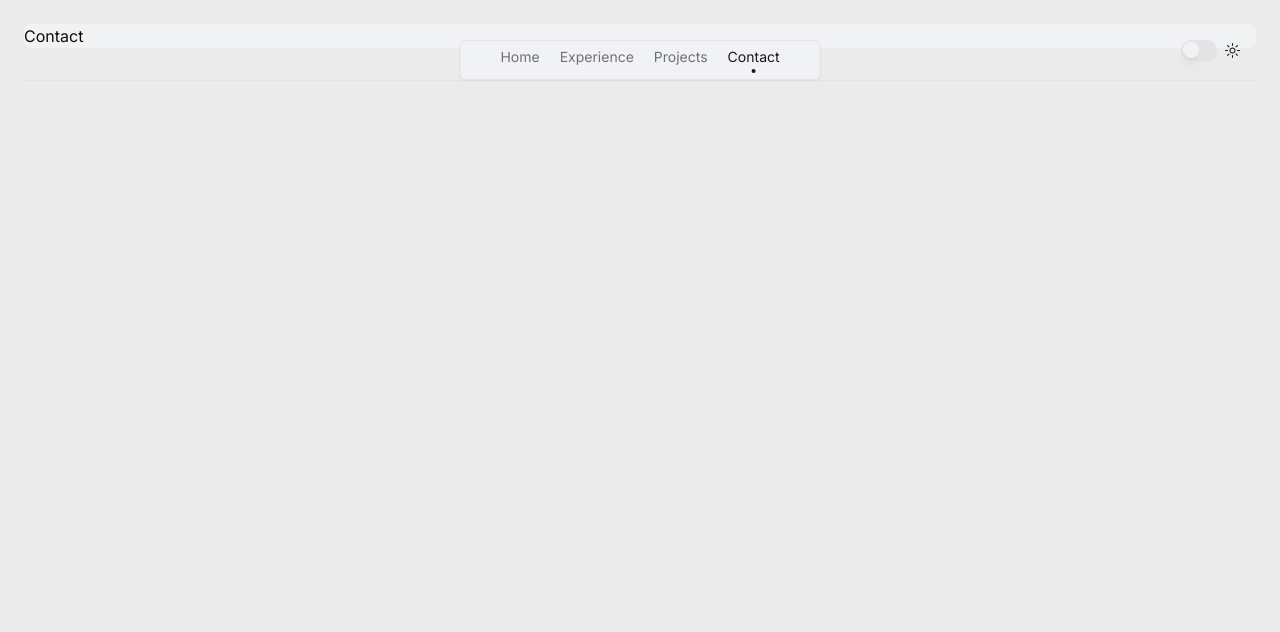
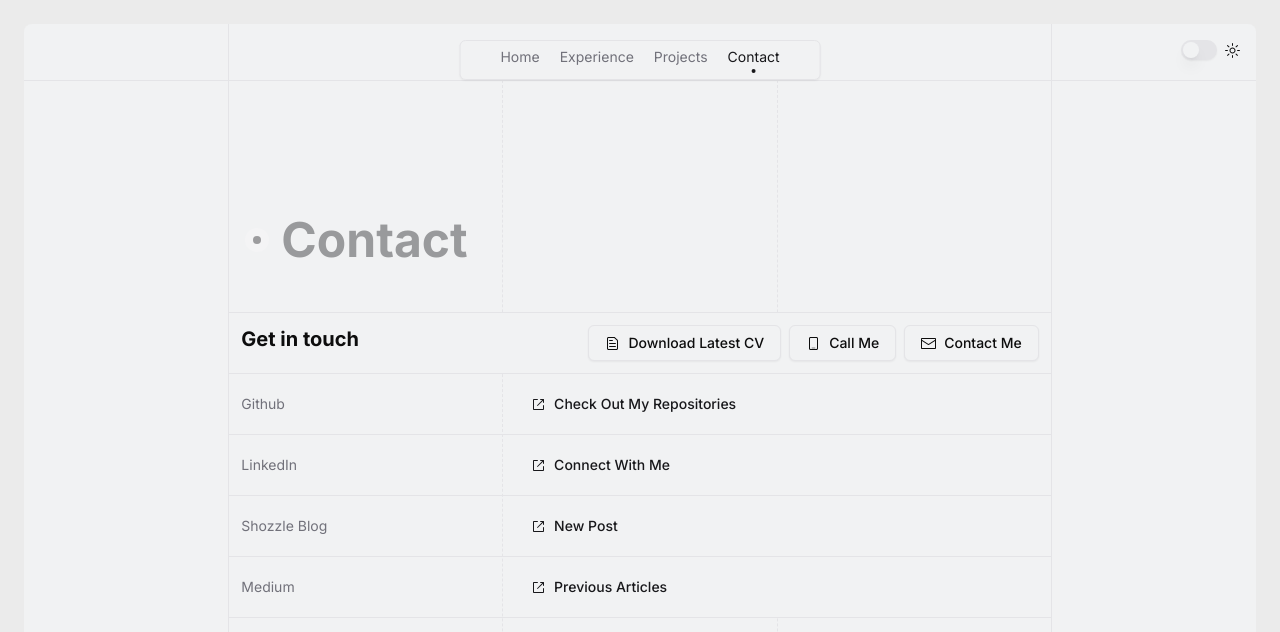
Before and after one commit to tsungyu927/tsungyu927.github.io, a Next.js app: page /contact in a window 1280 px wide. Shown: the top 632 px of the page. Built offline with nearby package versions, Linux system fonts and the light colour scheme.

Commit message:
feat: add contact page

```diff
--- a/app/contact/page.tsx
+++ b/app/contact/page.tsx
@@ -1,3 +1,48 @@
+import Header from "@/components/Header";
+import Wrapper from "@/components/Wrapper";
+import ContactCard from "@/components/cards/ContactCard";
+import ContactButton from "@/components/modules/ContactButton";
+import data from "@/constants/profile.json";
+import {
+  FileTextIcon,
+  MobileIcon,
+  EnvelopeClosedIcon,
+} from "@radix-ui/react-icons";
+
 export default function Contact() {
-  return <main className="flex">Contact</main>;
+  const { profile, contact } = data;
+
+  return (
+    <Wrapper>
+      <div className="absolute left-0 mt-14 w-1/3 h-[calc(100%-56px)] border-r border-dashed" />
+      <div className="absolute right-0 mt-14 w-1/3 h-[calc(100%-56px)] border-l border-dashed" />
+      <div className="relative z-10 w-full min-h-[calc(100dvh-48px)] pt-48">
+        <div className="px-4 mb-12">
+          <Header>Contact</Header>
+        </div>
+        <div className="w-full p-3 flex justify-between bg-background font-bold border-y">
+          <h3 className="text-lg">Get in touch</h3>
+          <div className="flex gap-2">
+            <ContactButton href={profile.resume}>
+              <FileTextIcon />
+              Download Latest CV
+            </ContactButton>
+            <ContactButton href={`tel:${profile.phone}`}>
+              <MobileIcon />
+              Call Me
+            </ContactButton>
+            <ContactButton href={`mailto:${profile.email}`}>
+              <EnvelopeClosedIcon />
+              Contact Me
+            </ContactButton>
+          </div>
+        </div>
+        <div className="mb-4 flex flex-col">
+          {contact.map((item) => (
+            <ContactCard key={item.title} {...item} />
+          ))}
+        </div>
+      </div>
+    </Wrapper>
+  );
 }
--- /dev/null
+++ b/components/cards/ContactCard.tsx
@@ -0,0 +1,32 @@
+import { Button } from "@/components/ui/button";
+import { ExternalLinkIcon } from "@radix-ui/react-icons";
+
+type ContactCard = {
+  title: string;
+  link: string;
+  btnText: string;
+};
+
+const ContactCard = ({ title, link, btnText }: ContactCard) => {
+  return (
+    <section className="w-full flex text-sm text-muted-foreground border-b">
+      <div className="p-3 w-1/3 flex items-center">
+        <h3>{title}</h3>
+      </div>
+      <div className="p-3 w-2/3 bg-background">
+        <Button variant="link" asChild>
+          <a
+            href={link}
+            target="_blank"
+            className="flex gap-2 font-light text-sm"
+          >
+            <ExternalLinkIcon />
+            {btnText}
+          </a>
+        </Button>
+      </div>
+    </section>
+  );
+};
+
+export default ContactCard;
--- /dev/null
+++ b/components/modules/ContactButton.tsx
@@ -0,0 +1,18 @@
+import { Button } from "@/components/ui/button";
+
+type ContactButtonProps = {
+  children: React.ReactNode;
+  href: string;
+};
+
+const ContactButton = ({ href, children }: ContactButtonProps) => {
+  return (
+    <Button variant="outline" asChild>
+      <a href={href} target="_blank" className="flex items-center gap-2">
+        {children}
+      </a>
+    </Button>
+  );
+};
+
+export default ContactButton;
--- /dev/null
+++ b/components/ui/button.tsx
@@ -0,0 +1,57 @@
+import * as React from "react"
+import { Slot } from "@radix-ui/react-slot"
+import { cva, type VariantProps } from "class-variance-authority"
+
+import { cn } from "@/lib/utils"
+
+const buttonVariants = cva(
+  "inline-flex items-center justify-center whitespace-nowrap rounded-md text-sm font-medium transition-colors focus-visible:outline-none focus-visible:ring-1 focus-visible:ring-ring disabled:pointer-events-none disabled:opacity-50",
+  {
+    variants: {
+      variant: {
+        default:
+          "bg-primary text-primary-foreground shadow hover:bg-primary/90",
+        destructive:
+          "bg-destructive text-destructive-foreground shadow-sm hover:bg-destructive/90",
+        outline:
+          "border border-input bg-background shadow-sm hover:bg-accent hover:text-accent-foreground",
+        secondary:
+          "bg-secondary text-secondary-foreground shadow-sm hover:bg-secondary/80",
+        ghost: "hover:bg-accent hover:text-accent-foreground",
+        link: "text-primary underline-offset-4 hover:underline",
+      },
+      size: {
+        default: "h-9 px-4 py-2",
+        sm: "h-8 rounded-md px-3 text-xs",
+        lg: "h-10 rounded-md px-8",
+        icon: "h-9 w-9",
+      },
+    },
+    defaultVariants: {
+      variant: "default",
+      size: "default",
+    },
+  }
+)
+
+export interface ButtonProps
+  extends React.ButtonHTMLAttributes<HTMLButtonElement>,
+    VariantProps<typeof buttonVariants> {
+  asChild?: boolean
+}
+
+const Button = React.forwardRef<HTMLButtonElement, ButtonProps>(
+  ({ className, variant, size, asChild = false, ...props }, ref) => {
+    const Comp = asChild ? Slot : "button"
+    return (
+      <Comp
+        className={cn(buttonVariants({ variant, size, className }))}
+        ref={ref}
+        {...props}
+      />
+    )
+  }
+)
+Button.displayName = "Button"
+
+export { Button, buttonVariants }
--- a/constants/profile.json
+++ b/constants/profile.json
@@ -1,7 +1,10 @@
 {
   "profile": {
     "name": "Jamie Chien",
-    "brief": "Passionate Frontend Developer with a strong knack for creativity and highly skilled in HTML, CSS, JavaScript, and React.js. I excel in writing detailed technical documentation and am skilled at effective communication. My commitment to staying updated with the latest trends and technologies allows me to deliver innovative solutions that bridge user experience with cutting-edge frontend development."
+    "brief": "Passionate Frontend Developer with a strong knack for creativity and highly skilled in HTML, CSS, JavaScript, and React.js. I excel in writing detailed technical documentation and am skilled at effective communication. My commitment to staying updated with the latest trends and technologies allows me to deliver innovative solutions that bridge user experience with cutting-edge frontend development.",
+    "resume": "https://drive.google.com/file/d/1mgPhX-LIA74TNjCeF4bTLxVAdfjfVo3P/view?usp=sharing",
+    "phone": "+886 975-404-368",
+    "email": "tsungyu927@gmail.com"
   },
   "experience": {
     "title": "I'm a Frontend Developer with 3 years of experience in building web app",
@@ -92,5 +95,27 @@
         "Nominated by Bahamut ACG Award in 2021"
       ]
     }
+  ],
+  "contact": [
+    {
+      "title": "Github",
+      "link": "https://github.com/tsungyu927",
+      "btnText": "Check Out My Repositories"
+    },
+    {
+      "title": "LinkedIn",
+      "link": "https://www.linkedin.com/in/tsungyu927",
+      "btnText": "Connect With Me"
+    },
+    {
+      "title": "Shozzle Blog",
+      "link": "https://shozzle.dev/author/jamie-chien",
+      "btnText": "New Post"
+    },
+    {
+      "title": "Medium",
+      "link": "https://medium.com/@tsungyu927",
+      "btnText": "Previous Articles"
+    }
   ]
 }
--- a/package.json
+++ b/package.json
@@ -14,6 +14,7 @@
     "@radix-ui/react-label": "^2.0.2",
     "@radix-ui/react-menubar": "^1.0.4",
     "@radix-ui/react-navigation-menu": "^1.1.4",
+    "@radix-ui/react-slot": "^1.0.2",
     "@radix-ui/react-switch": "^1.0.3",
     "class-variance-authority": "^0.7.0",
     "clsx": "^2.1.0",
```
Also changed, not shown: 1 other file (tests, documents, lock files or other folders).
